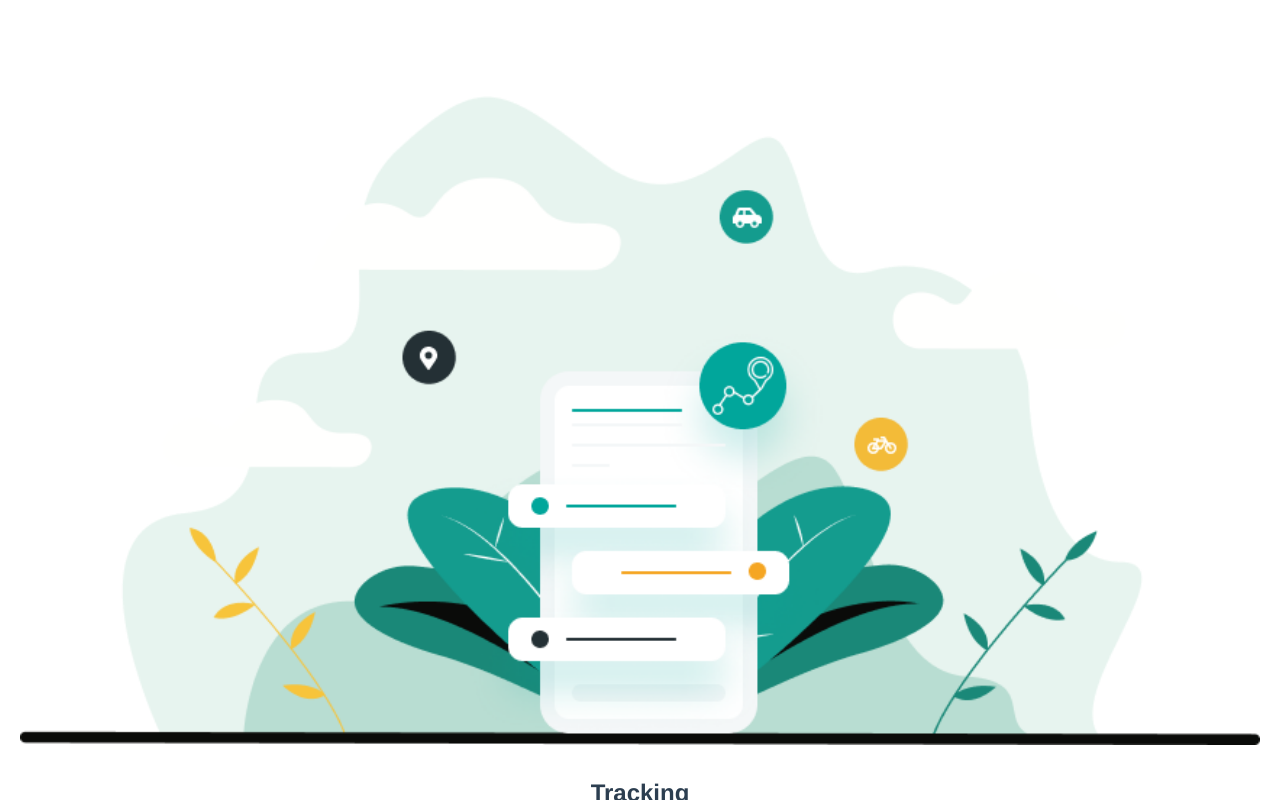
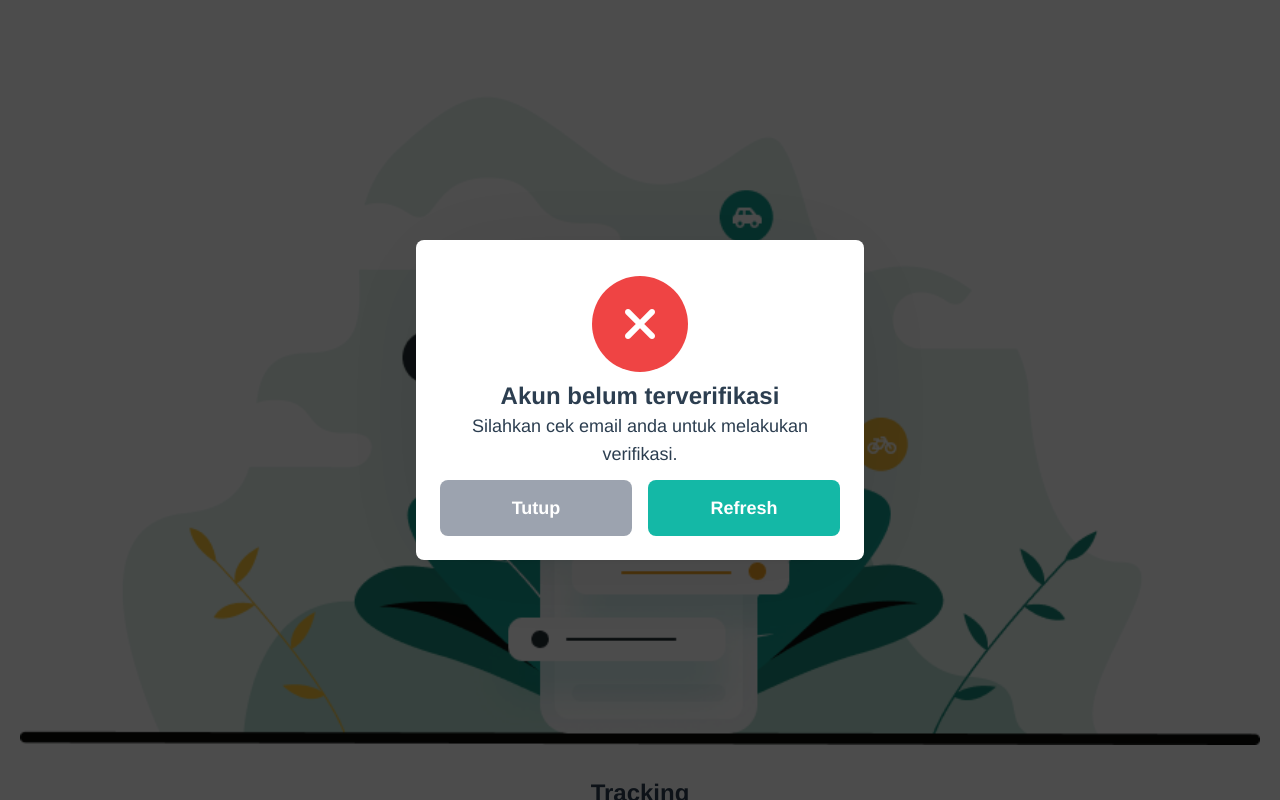
Before and after one commit to logixode/easywash.co, a Vue app: page /#/onboarding in a window 1280 px wide. Built offline with nearby package versions, Linux system fonts and the light colour scheme; no server answers; what vue-offline would draw is missing.

Commit message:
adding close button when account not verified

```diff
--- a/src/App.vue
+++ b/src/App.vue
@@ -10,9 +10,24 @@
         <p class="text-lg">
           Silahkan cek email anda untuk melakukan verifikasi.
         </p>
-        <button @click="$router.go()" class="btn btn-primary w-full mt-3 -mb-3">
-          Refresh
-        </button>
+        <div class="flex">
+          <div class="w-1/2 pr-2">
+            <button
+              @click="isVerified = true"
+              class="btn bg-gray-400 text-white mt-3 -mb-3 w-full"
+            >
+              Tutup
+            </button>
+          </div>
+          <div class="w-1/2 pl-2">
+            <button
+              @click="$router.go()"
+              class="btn btn-primary mt-3 w-full -mb-3"
+            >
+              Refresh
+            </button>
+          </div>
+        </div>
       </modal>
     </transition>
 
@@ -50,8 +65,13 @@ export default {
     loading() {
       return this.$store.state.loading;
     },
-    isVerified() {
-      return this.$store.state.verified;
+    isVerified: {
+      get() {
+        return this.$store.state.verified;
+      },
+      set(val) {
+        this.$store.commit("isVerified", val);
+      },
     },
   },
   watch: {
--- a/src/store/index.js
+++ b/src/store/index.js
@@ -12,7 +12,7 @@ export default new Vuex.Store({
     uid: null,
     error: null,
     loading: false,
-    verified: true,
+    verified: false,
   },
   mutations: {
     setUser(state, payload) {
@@ -52,7 +52,7 @@ export default new Vuex.Store({
     },
     autoSignIn({ commit, state, dispatch }, payload) {
       if (!state.user) {
-        if (!payload.emailVerified) commit("isVerified", false);
+        if (payload.emailVerified) commit("isVerified", true);
 
         commit("setLoading", true);
         dispatch("getUserData", payload.uid);
```
